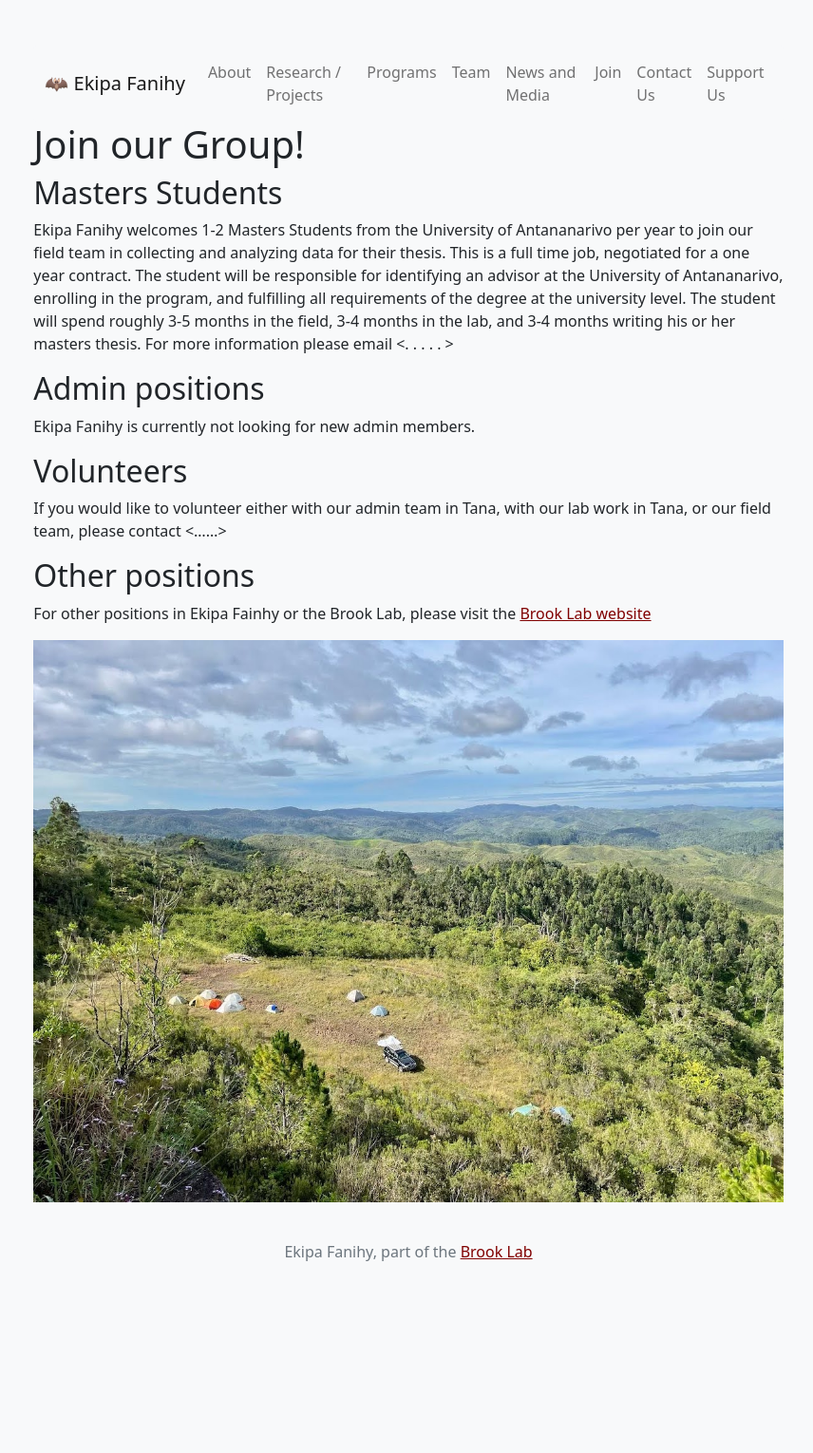
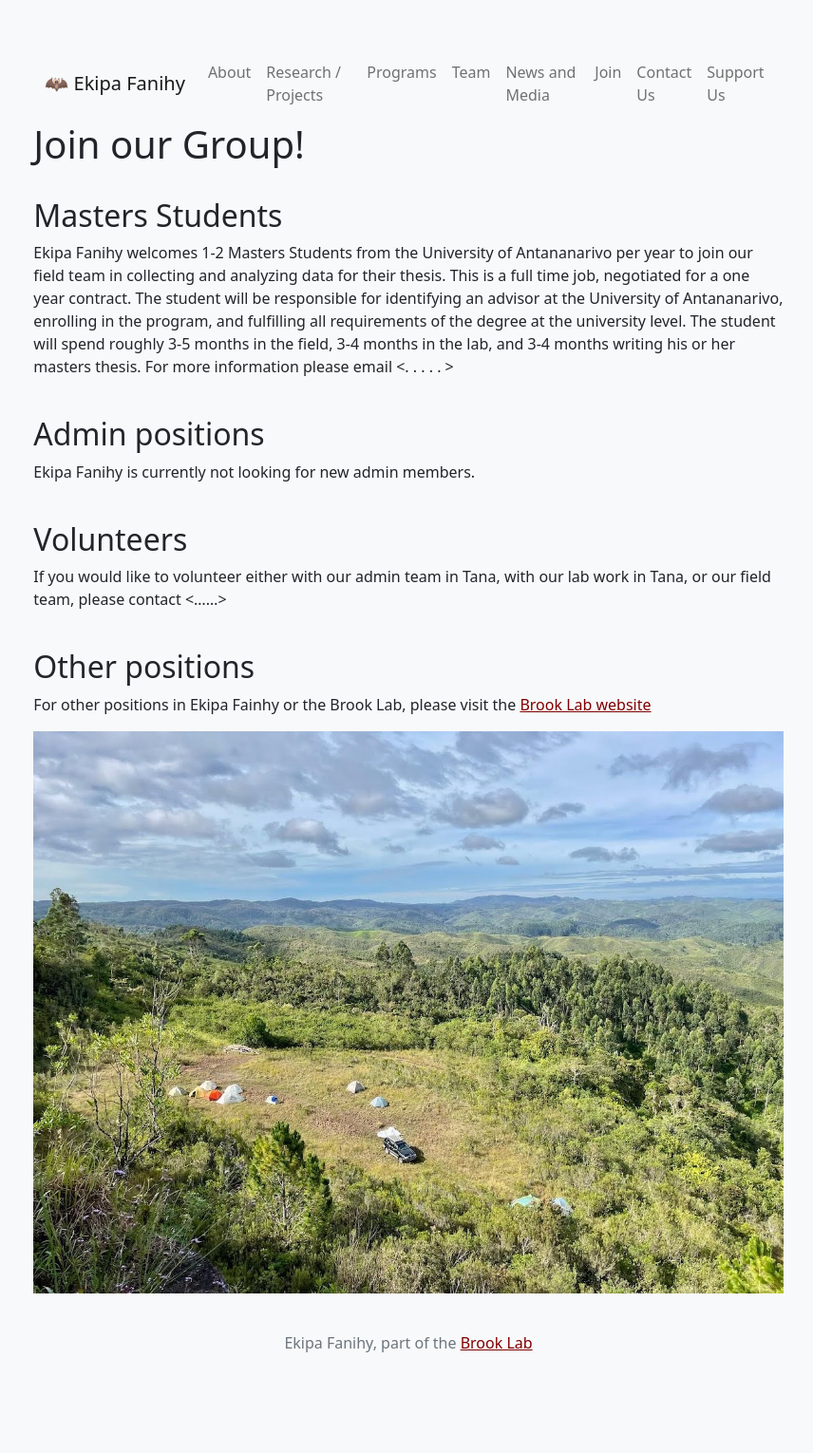
Before and after one commit to brooklabteam/www-ekipafanihy, a Jekyll site: the page built from join.md, in a window 1280 px wide. Shown: the whole page at 95% size, without its empty margins (210-1066 px from the left). Built offline with Jekyll 4.4.1, drawn with Linux system fonts in a browser that asks for light colours; before the commit the page ends 1434 px from its top, so only the background shows below that.

Commit message:
team and join page spacing edits

```diff
--- a/join.md
+++ b/join.md
@@ -4,16 +4,25 @@ title: Join our Group!
 permalink: /join
 ---
 
+<div style="clear:both;">&nbsp;</div>
+
 <h2>Masters Students</h2>
 
 Ekipa Fanihy welcomes 1-2 Masters Students from the University of Antananarivo per year to join our field team in collecting and analyzing data for their thesis. This is a full time job, negotiated for a one year contract. The student will be responsible for identifying an advisor at the University of Antananarivo, enrolling in the program, and fulfilling all requirements of the degree at the university level. The student will spend roughly 3-5 months in the field, 3-4 months in the lab, and 3-4 months writing his or her masters thesis. For more information please email <. . . . . >
 
+<div style="clear:both;">&nbsp;</div>
+
+
 <h2>Admin positions</h2>
 Ekipa Fanihy is currently not looking for new admin members.
+
+<div style="clear:both;">&nbsp;</div>
 
 <h2>Volunteers</h2>
 
 If you would like to volunteer either with our admin team in Tana, with our lab work in Tana, or our field team, please contact <......>
+
+<div style="clear:both;">&nbsp;</div>
 
 <h2>Other positions</h2>
 
```
Also changed, not shown: Team.md (+2 -2 lines).
